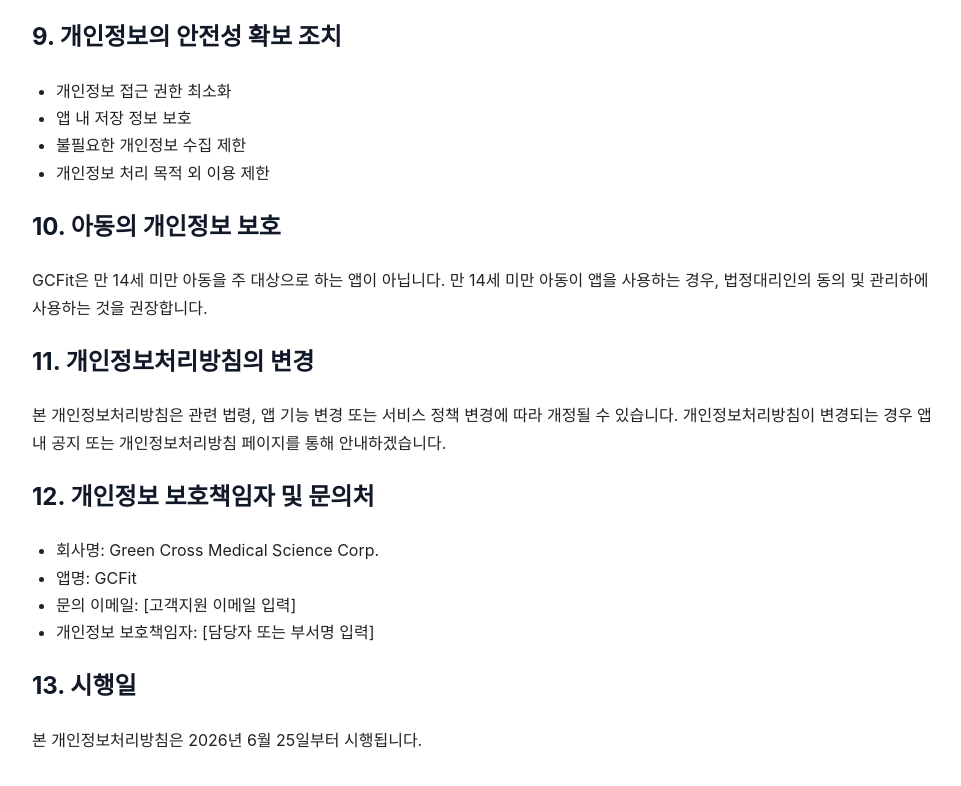
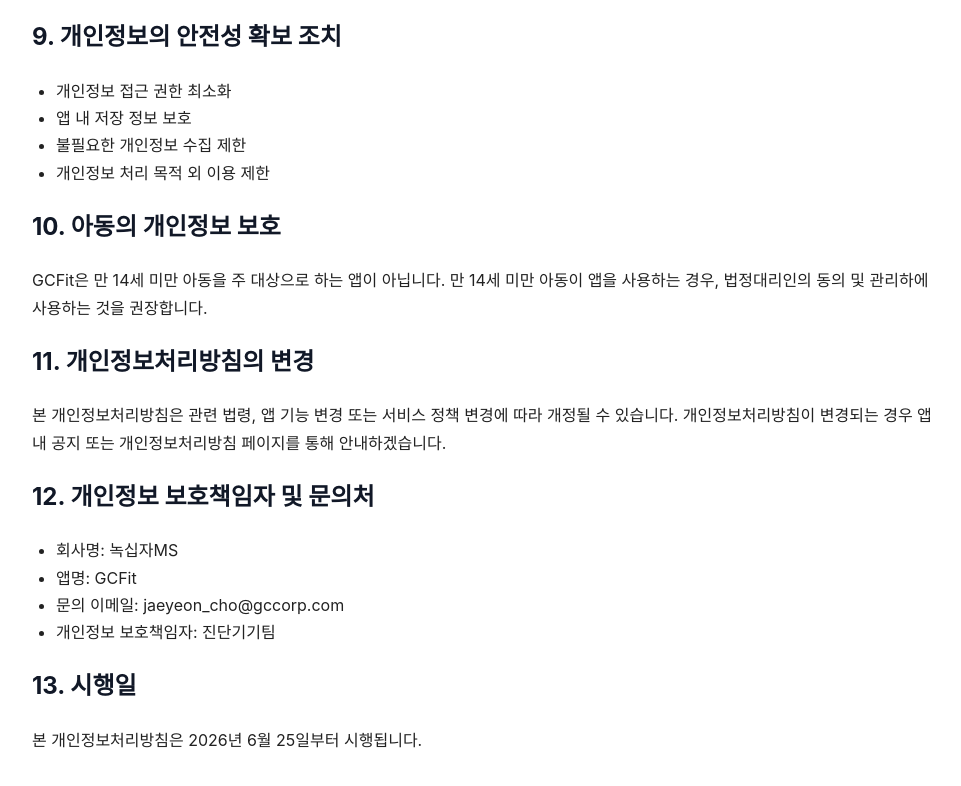
Before and after one commit to GCMS-RnD/gcfit-privacy, a plain HTML site: page index.html in a window 1280 px wide. Shown: the part 2384-3170 px from the top of the page, without its empty margins (158-1119 px from the left). Drawn offline with Linux system fonts and the light colour scheme.

Commit message:
Update index.html

```diff
--- a/index.html
+++ b/index.html
@@ -148,10 +148,10 @@
 
   <h2>12. 개인정보 보호책임자 및 문의처</h2>
   <ul>
-    <li>회사명: Green Cross Medical Science Corp.</li>
+    <li>회사명: 녹십자MS</li>
     <li>앱명: GCFit</li>
-    <li>문의 이메일: [고객지원 이메일 입력]</li>
-    <li>개인정보 보호책임자: [담당자 또는 부서명 입력]</li>
+    <li>문의 이메일: jaeyeon_cho@gccorp.com</li>
+    <li>개인정보 보호책임자: 진단기기팀</li>
   </ul>
 
   <h2>13. 시행일</h2>
```
